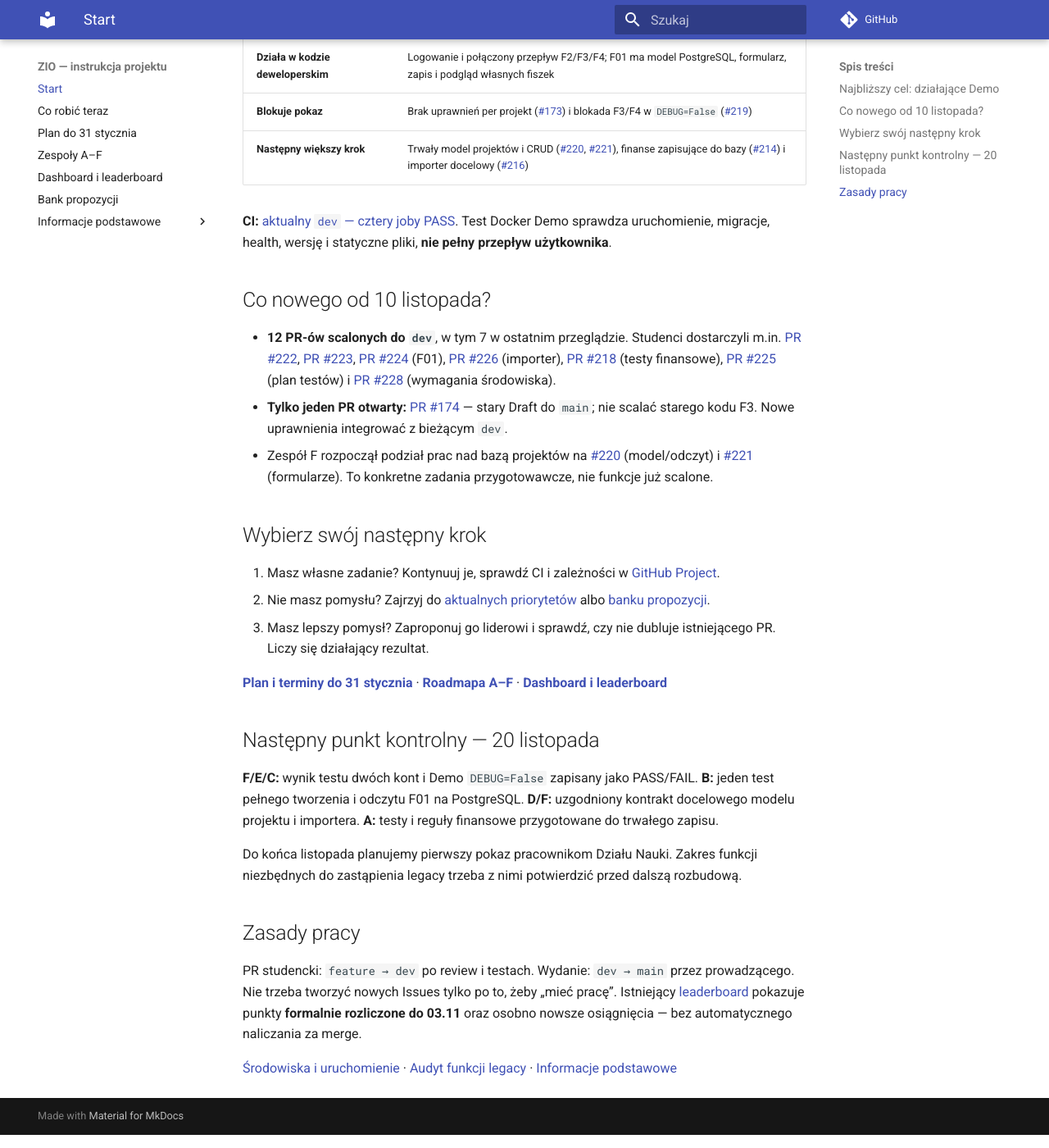
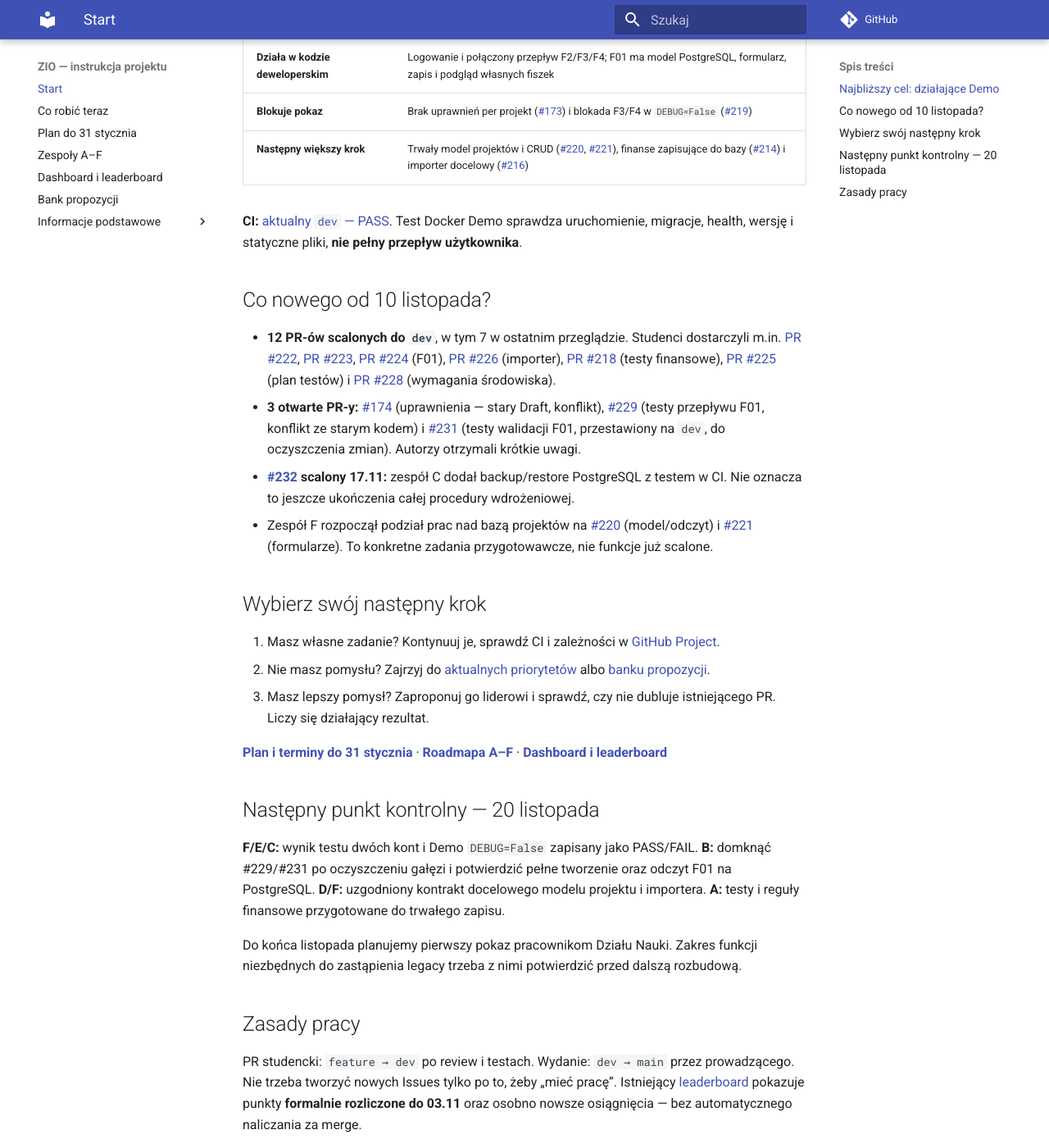
Before and after one commit to zio-wi-pb-mc/pb-science-office-manual, an MkDocs documentation site: the page built from manual/index.md, in a window 1280 px wide and 1400 px high, scrolled down 480 px. Shown: the whole window at 82% size. Built offline with MkDocs 1.6.1 and Material for MkDocs 9.7.7, drawn with Linux system fonts in a browser that asks for light colours; comment, search, counter and statistics services are not loaded; some of the changed text lies outside the part shown.

Commit message:
docs: refresh ZIO status 17 Nov 2026

```diff
--- a/manual/index.md
+++ b/manual/index.md
@@ -2,7 +2,7 @@
 
 **Cel ZIO:** do **31 stycznia 2027 r.** aplikacja ma być **wdrożona, przetestowana i odebrana przez Dział Nauki**. Zespoły mogą samodzielnie wybierać zadania; wskazane Issues są propozycjami, nie przydziałami.
 
-**Stan zweryfikowany: 16.11.2026**, gałąź [`dev`](https://github.com/zio-wi-pb-mc/pb-science-office/tree/dev), commit `167722fa`.
+**Stan zweryfikowany: 17.11.2026**, gałąź [`dev`](https://github.com/zio-wi-pb-mc/pb-science-office/tree/dev), commit `5af06805`.
 
 ## Najbliższy cel: działające Demo
 
@@ -14,12 +14,13 @@
 | **Blokuje pokaz** | Brak uprawnień per projekt ([#173](https://github.com/zio-wi-pb-mc/pb-science-office/issues/173)) i blokada F3/F4 w `DEBUG=False` ([#219](https://github.com/zio-wi-pb-mc/pb-science-office/issues/219)) |
 | **Następny większy krok** | Trwały model projektów i CRUD ([#220](https://github.com/zio-wi-pb-mc/pb-science-office/issues/220), [#221](https://github.com/zio-wi-pb-mc/pb-science-office/issues/221)), finanse zapisujące do bazy ([#214](https://github.com/zio-wi-pb-mc/pb-science-office/issues/214)) i importer docelowy ([#216](https://github.com/zio-wi-pb-mc/pb-science-office/issues/216)) |
 
-**CI:** <a href="https://github.com/zio-wi-pb-mc/pb-science-office/actions/runs/43774911214">aktualny `dev` — cztery joby PASS</a>. Test Docker Demo sprawdza uruchomienie, migracje, health, wersję i statyczne pliki, **nie pełny przepływ użytkownika**.
+**CI:** [aktualny `dev` — PASS](https://github.com/zio-wi-pb-mc/pb-science-office/actions/runs/). Test Docker Demo sprawdza uruchomienie, migracje, health, wersję i statyczne pliki, **nie pełny przepływ użytkownika**.
 
 ## Co nowego od 10 listopada?
 
 - **12 PR-ów scalonych do `dev`**, w tym 7 w ostatnim przeglądzie. Studenci dostarczyli m.in. [PR #222](https://github.com/zio-wi-pb-mc/pb-science-office/pull/222), [PR #223](https://github.com/zio-wi-pb-mc/pb-science-office/pull/223), [PR #224](https://github.com/zio-wi-pb-mc/pb-science-office/pull/224) (F01), [PR #226](https://github.com/zio-wi-pb-mc/pb-science-office/pull/226) (importer), [PR #218](https://github.com/zio-wi-pb-mc/pb-science-office/pull/218) (testy finansowe), [PR #225](https://github.com/zio-wi-pb-mc/pb-science-office/pull/225) (plan testów) i [PR #228](https://github.com/zio-wi-pb-mc/pb-science-office/pull/228) (wymagania środowiska).
-- **Tylko jeden PR otwarty:** [PR #174](https://github.com/zio-wi-pb-mc/pb-science-office/pull/174) — stary Draft do `main`; nie scalać starego kodu F3. Nowe uprawnienia integrować z bieżącym `dev`.
+- **3 otwarte PR-y:** [#174](https://github.com/zio-wi-pb-mc/pb-science-office/pull/174) (uprawnienia — stary Draft, konflikt), [#229](https://github.com/zio-wi-pb-mc/pb-science-office/pull/229) (testy przepływu F01, konflikt ze starym kodem) i [#231](https://github.com/zio-wi-pb-mc/pb-science-office/pull/231) (testy walidacji F01, przestawiony na `dev`, do oczyszczenia zmian). Autorzy otrzymali krótkie uwagi.
+- **[#232](https://github.com/zio-wi-pb-mc/pb-science-office/pull/232) scalony 17.11:** zespół C dodał backup/restore PostgreSQL z testem w CI. Nie oznacza to jeszcze ukończenia całej procedury wdrożeniowej.
 - Zespół F rozpoczął podział prac nad bazą projektów na [#220](https://github.com/zio-wi-pb-mc/pb-science-office/issues/220) (model/odczyt) i [#221](https://github.com/zio-wi-pb-mc/pb-science-office/issues/221) (formularze). To konkretne zadania przygotowawcze, nie funkcje już scalone.
 
 ## Wybierz swój następny krok
@@ -32,7 +33,7 @@
 
 ## Następny punkt kontrolny — 20 listopada
 
-**F/E/C:** wynik testu dwóch kont i Demo `DEBUG=False` zapisany jako PASS/FAIL. **B:** jeden test pełnego tworzenia i odczytu F01 na PostgreSQL. **D/F:** uzgodniony kontrakt docelowego modelu projektu i importera. **A:** testy i reguły finansowe przygotowane do trwałego zapisu.
+**F/E/C:** wynik testu dwóch kont i Demo `DEBUG=False` zapisany jako PASS/FAIL. **B:** domknąć #229/#231 po oczyszczeniu gałęzi i potwierdzić pełne tworzenie oraz odczyt F01 na PostgreSQL. **D/F:** uzgodniony kontrakt docelowego modelu projektu i importera. **A:** testy i reguły finansowe przygotowane do trwałego zapisu.
 
 Do końca listopada planujemy pierwszy pokaz pracownikom Działu Nauki. Zakres funkcji niezbędnych do zastąpienia legacy trzeba z nimi potwierdzić przed dalszą rozbudową.
 
```
